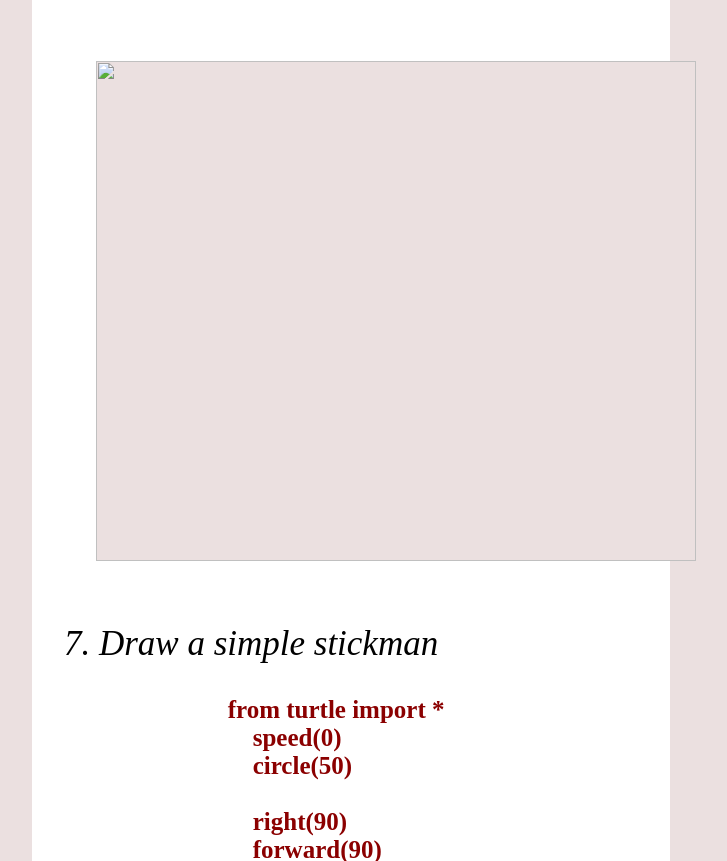
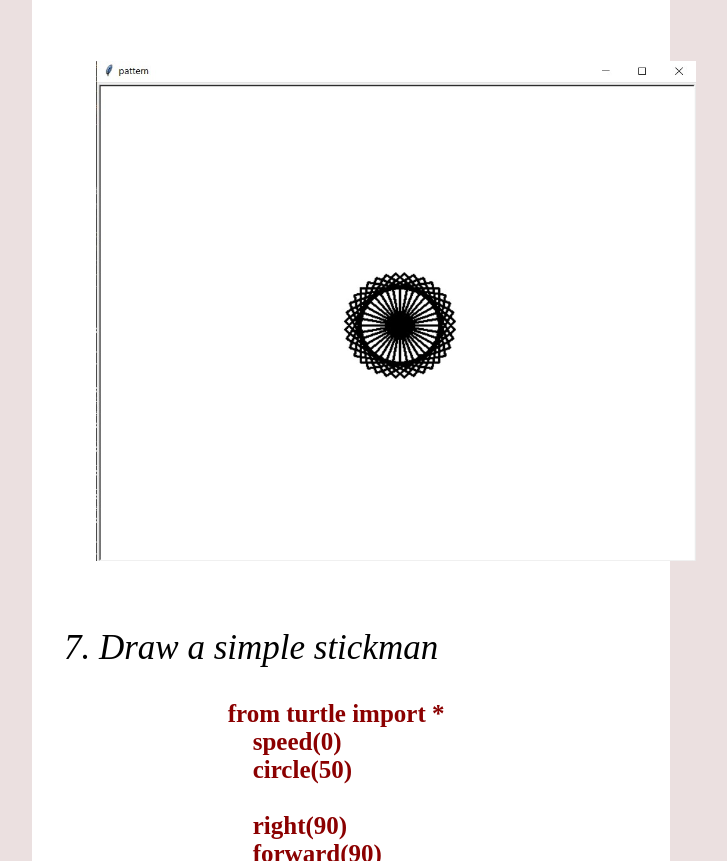
Before and after one commit to Nikunjmistry22/Python_Turtle, a plain HTML site: page PracticePythonTurtle.html in a window 1280 px wide. Shown: the part 6282-7143 px from the top of the page, without its empty margins (289-1016 px from the left). Drawn offline with Linux system fonts and the light colour scheme.

Commit message:
adding an image

```diff
--- a/PracticePythonTurtle.html
+++ b/PracticePythonTurtle.html
@@ -132,7 +132,7 @@
                     hideturtle()
                     done()
                 </pre>
-            <img src="../python doc/image/pattern.jpg" id="image" width="600px" height="500px">
+            <img src="../Python_Turtle/image/pattern.jpg" id="image" width="600px" height="500px">
 
             <!--stickman tutorial-->
             <p id="box-title">7. Draw a simple stickman</p>
```
